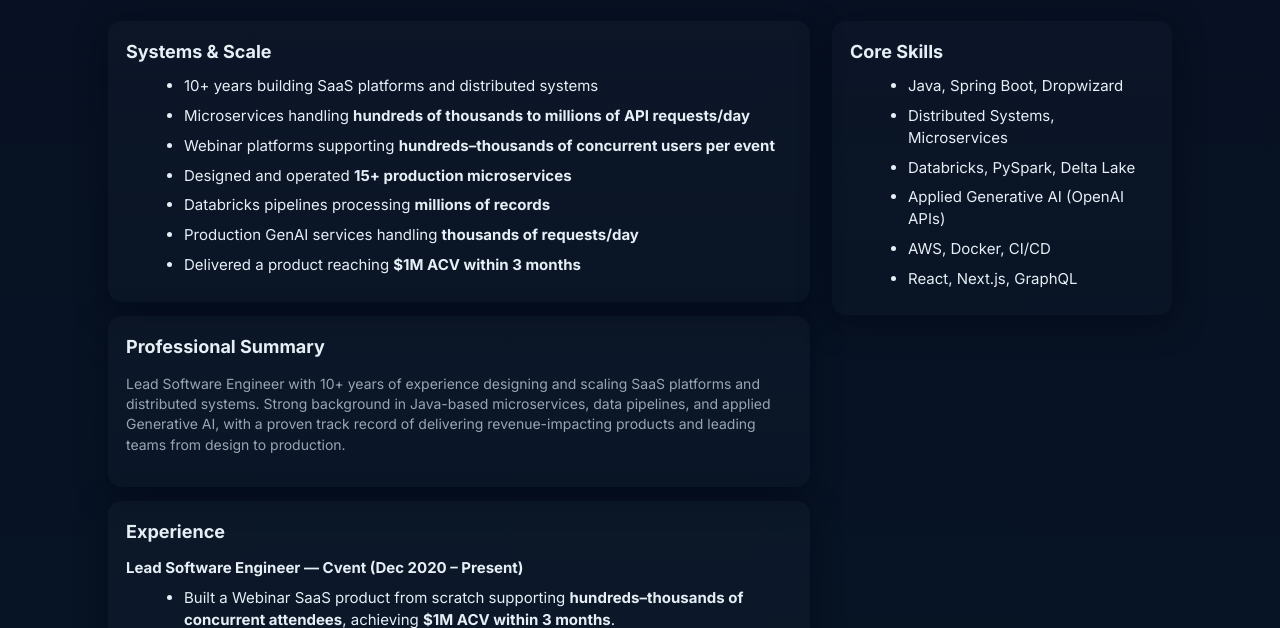
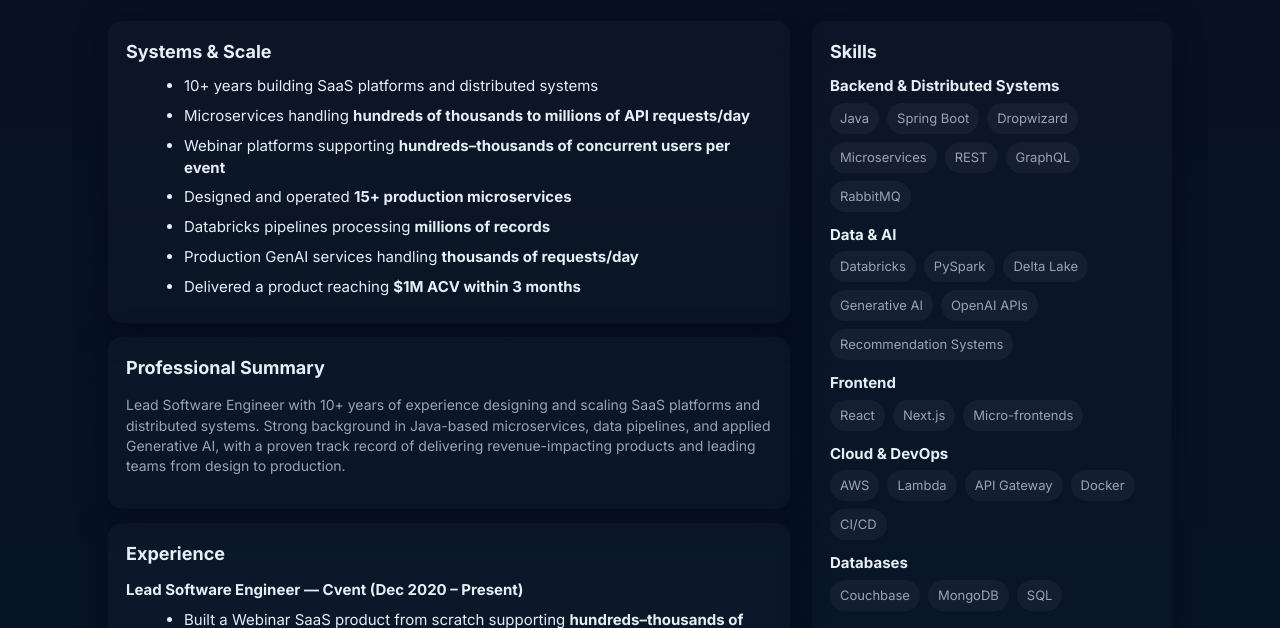
Before and after one commit to tshrsrvstv/tshrsrvstv, a plain HTML site: page index.html in a window 1280 px wide. Shown: the part 155-783 px from the top of the page. Drawn offline with Linux system fonts and the light colour scheme.

Commit message:
Refactor skills section and adjust layout
Updated layout and styling for skills section.

```diff
--- a/index.html
+++ b/index.html
@@ -36,7 +36,6 @@
 
     .container{max-width:var(--max-width);margin:28px auto;padding:18px}
 
-    /* HEADER */
     header{
       display:flex;
       justify-content:space-between;
@@ -97,10 +96,9 @@
       font-size:14px;
     }
 
-    /* LAYOUT */
     main{
       display:grid;
-      grid-template-columns:1fr 340px;
+      grid-template-columns:1fr 360px;
       gap:22px;
       margin-top:24px;
     }
@@ -122,19 +120,29 @@
 
     aside{position:sticky;top:24px}
 
-    /* RESPONSIVE */
+    .skill-group{margin-bottom:12px}
+    .skill-group strong{display:block;margin-bottom:6px}
+    .tags{display:flex;flex-wrap:wrap;gap:8px}
+    .tag{
+      background:rgba(255,255,255,0.04);
+      padding:6px 10px;
+      border-radius:999px;
+      font-size:13px;
+      color:var(--muted);
+    }
+
     @media (max-width:980px){
       main{grid-template-columns:1fr}
       aside{position:static}
       header{flex-direction:column;align-items:flex-start}
     }
 
-    /* PRINT / PDF */
     @media print{
       body{background:white;color:black;font-size:12px}
-      .pill,.btn,aside{display:none}
+      .pill,.btn{display:none}
       main{grid-template-columns:1fr}
       .card{box-shadow:none;background:transparent}
+      aside{position:static}
       @page{margin:var(--print-margin)}
     }
   </style>
@@ -161,7 +169,6 @@
       </div>
     </div>
 
-    <!-- DOWNLOAD / PRINT -->
     <div class="header-actions">
       <button class="btn" onclick="window.print()">Download / Print Resume</button>
     </div>
@@ -237,15 +244,62 @@
     <!-- RIGHT COLUMN -->
     <aside>
       <div class="card">
-        <h2>Core Skills</h2>
-        <ul>
-          <li>Java, Spring Boot, Dropwizard</li>
-          <li>Distributed Systems, Microservices</li>
-          <li>Databricks, PySpark, Delta Lake</li>
-          <li>Applied Generative AI (OpenAI APIs)</li>
-          <li>AWS, Docker, CI/CD</li>
-          <li>React, Next.js, GraphQL</li>
-        </ul>
+        <h2>Skills</h2>
+
+        <div class="skill-group">
+          <strong>Backend & Distributed Systems</strong>
+          <div class="tags">
+            <span class="tag">Java</span>
+            <span class="tag">Spring Boot</span>
+            <span class="tag">Dropwizard</span>
+            <span class="tag">Microservices</span>
+            <span class="tag">REST</span>
+            <span class="tag">GraphQL</span>
+            <span class="tag">RabbitMQ</span>
+          </div>
+        </div>
+
+        <div class="skill-group">
+          <strong>Data & AI</strong>
+          <div class="tags">
+            <span class="tag">Databricks</span>
+            <span class="tag">PySpark</span>
+            <span class="tag">Delta Lake</span>
+            <span class="tag">Generative AI</span>
+            <span class="tag">OpenAI APIs</span>
+            <span class="tag">Recommendation Systems</span>
+          </div>
+        </div>
+
+        <div class="skill-group">
+          <strong>Frontend</strong>
+          <div class="tags">
+            <span class="tag">React</span>
+            <span class="tag">Next.js</span>
+            <span class="tag">Micro-frontends</span>
+          </div>
+        </div>
+
+        <div class="skill-group">
+          <strong>Cloud & DevOps</strong>
+          <div class="tags">
+            <span class="tag">AWS</span>
+            <span class="tag">Lambda</span>
+            <span class="tag">API Gateway</span>
+            <span class="tag">Docker</span>
+            <span class="tag">CI/CD</span>
+          </div>
+        </div>
+
+        <div class="skill-group">
+          <strong>Databases</strong>
+          <div class="tags">
+            <span class="tag">Couchbase</span>
+            <span class="tag">MongoDB</span>
+            <span class="tag">SQL</span>
+          </div>
+        </div>
+
       </div>
     </aside>
 
```
